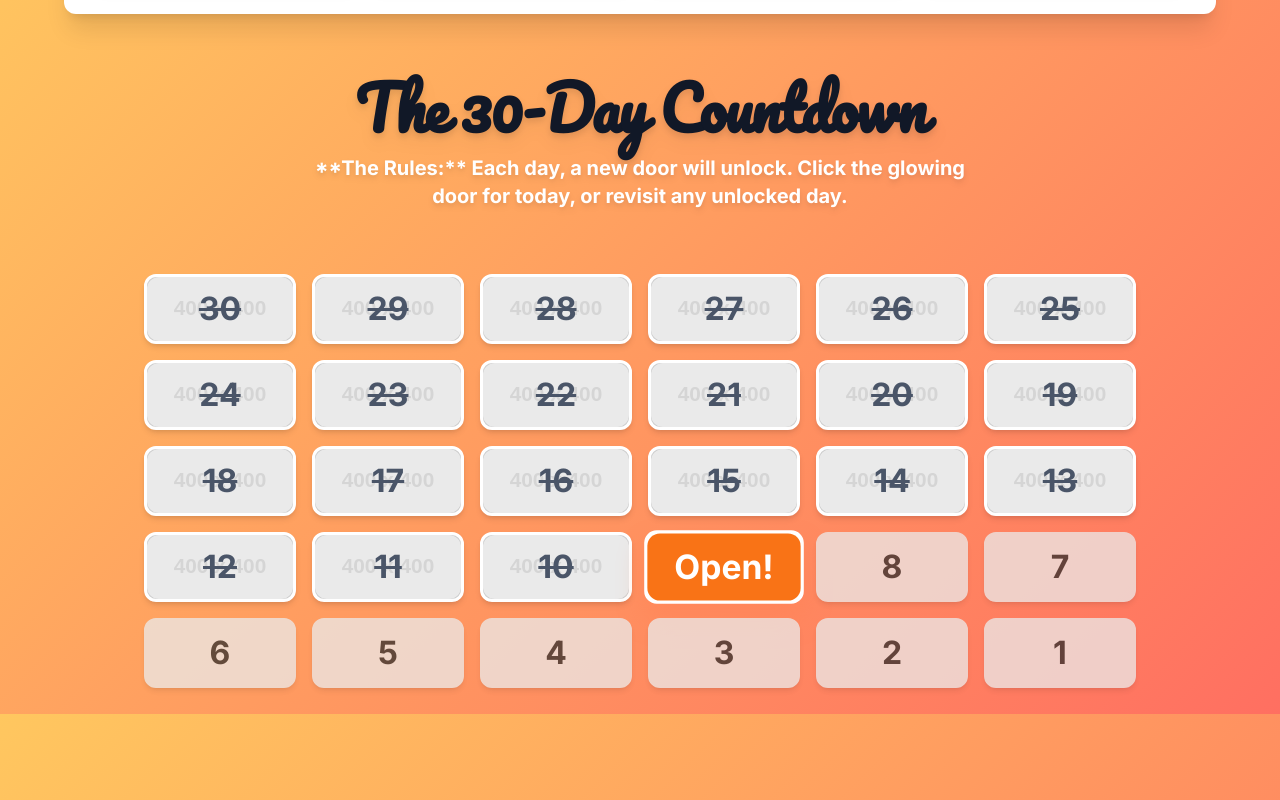
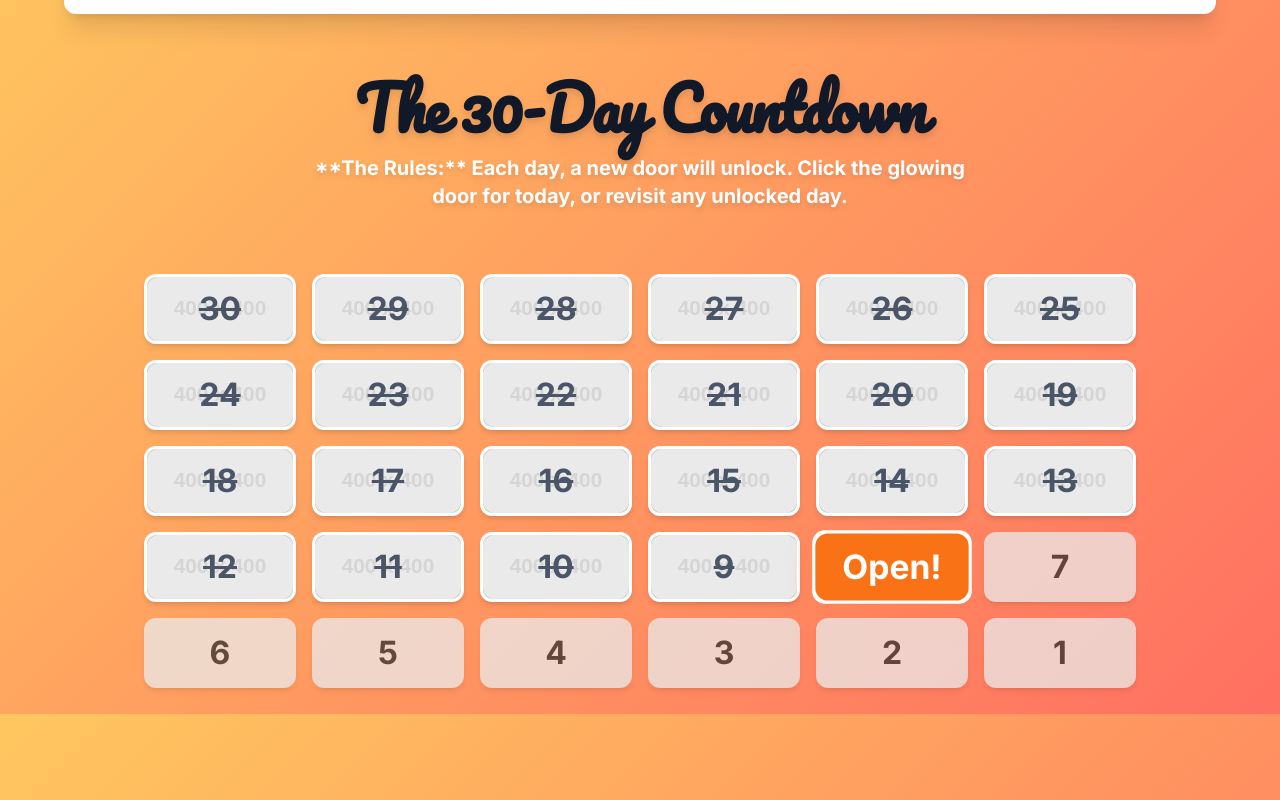
Before and after one commit to simonmelis85-prog/littleboydavidmelisisfinallygettingmarried, a plain HTML site: page index.html in a window 1280 px wide. Shown: the part 1686-2486 px from the top of the page. Drawn offline with nearby package versions, Linux system fonts and the light colour scheme; placeholder pictures from the web are drawn by us.

Commit message:
Update index.html

```diff
--- a/index.html
+++ b/index.html
@@ -138,8 +138,8 @@
 
       // ================== CONFIG ==================
       const countdownDays = 30;
-      // Today is Day 9
-      const daysUntil = 9;
+      // Today is Day 8
+      const daysUntil = 8;
 
       // ================== CONTENT HELPERS ==================
       const youTube = (url) => {
@@ -208,12 +208,12 @@
               </a>
             </div>`
         },
-        '10': { title: "Couple Activity",               content: imgBlock(enc('Gemini_Generated_Image_38gq0038gq0038gq.png'), 'Couple Activity') },
+        '10': { title: "Couple Activity",               content: imgBlock(IMG_COUPLE, 'Couple Activity') },
         '9' : { title: "Mini Quiz",                     content: embedSite('https://papaya-cannoli-b954cd.netlify.app/') },
+        '8' : { title: "The Bachelor Party",            content: youTube('https://youtu.be/wjysmpUZHD0') },
         // Placeholders for remaining days
-        '8': { content: '' }, '7': { content: '' }, '6': { content: '' },
-        '5': { content: '' }, '4': { content: '' }, '3': { content: '' },
-        '2': { content: '' }, '1': { content: '' },
+        '7': { content: '' }, '6': { content: '' }, '5': { content: '' },
+        '4': { content: '' }, '3': { content: '' }, '2': { content: '' }, '1': { content: '' },
       };
 
       // ================== ELEMENTS ==================
@@ -242,18 +242,18 @@
         door.appendChild(overlay);
 
         if (i > daysUntil) {
-          // Past days (30 → 10): crossed & clickable
+          // Past days (30 → 9): crossed & clickable
           overlay.classList.add('strikethrough');
           door.classList.add('open');
           door.style.backgroundImage = `url('https://placehold.co/400x400/E2E8F0/A0AEC0?text=Day+${i}')`;
         } else if (i === daysUntil) {
-          // Today (9): open highlight
+          // Today (8): open highlight
           overlay.textContent = 'Open!';
           overlay.classList.add('bg-orange-500', 'text-white');
           door.style.transform = 'scale(1.05)';
           door.style.boxShadow = '0 15px 25px rgba(255, 127, 80, 0.4)';
         } else {
-          // Future days (8 → 1): grey look but clickable
+          // Future days (7 → 1): grey look but clickable (shows “not yet” message)
           door.classList.add('future');
         }
 
```
